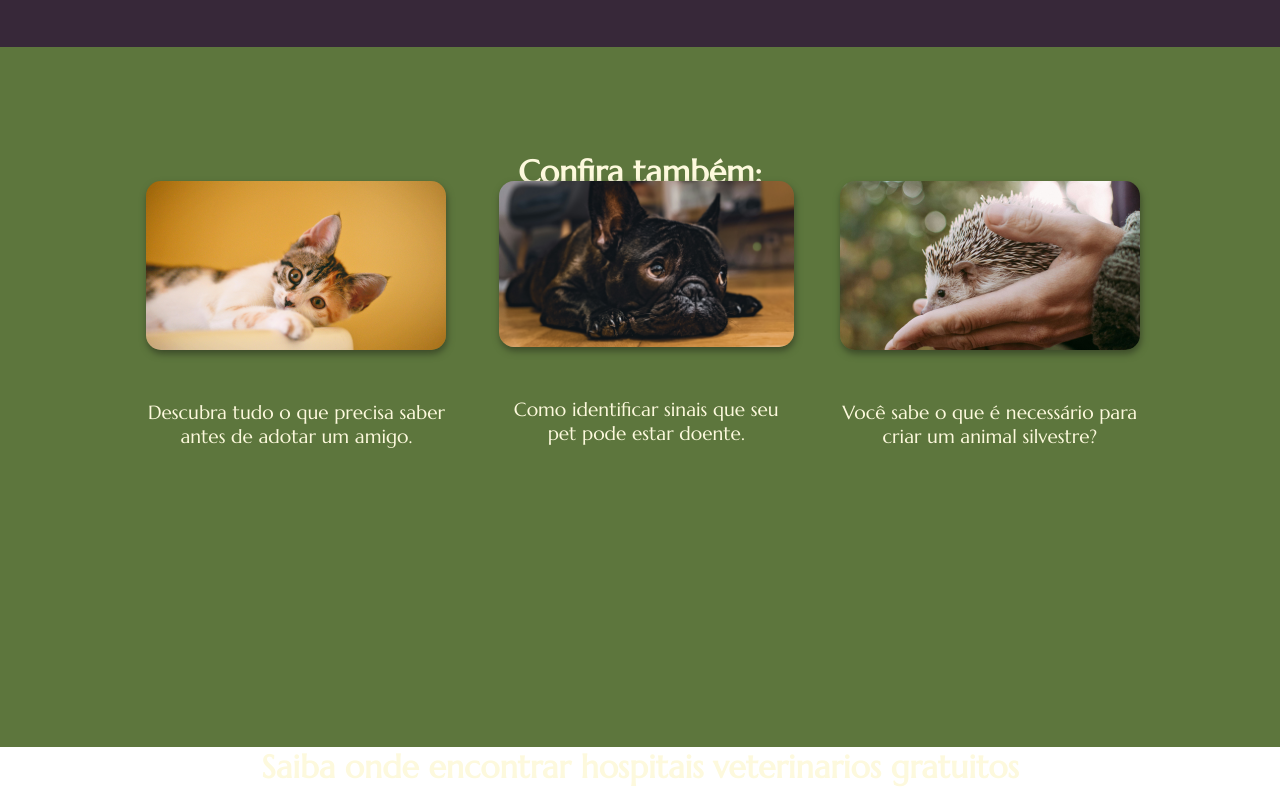
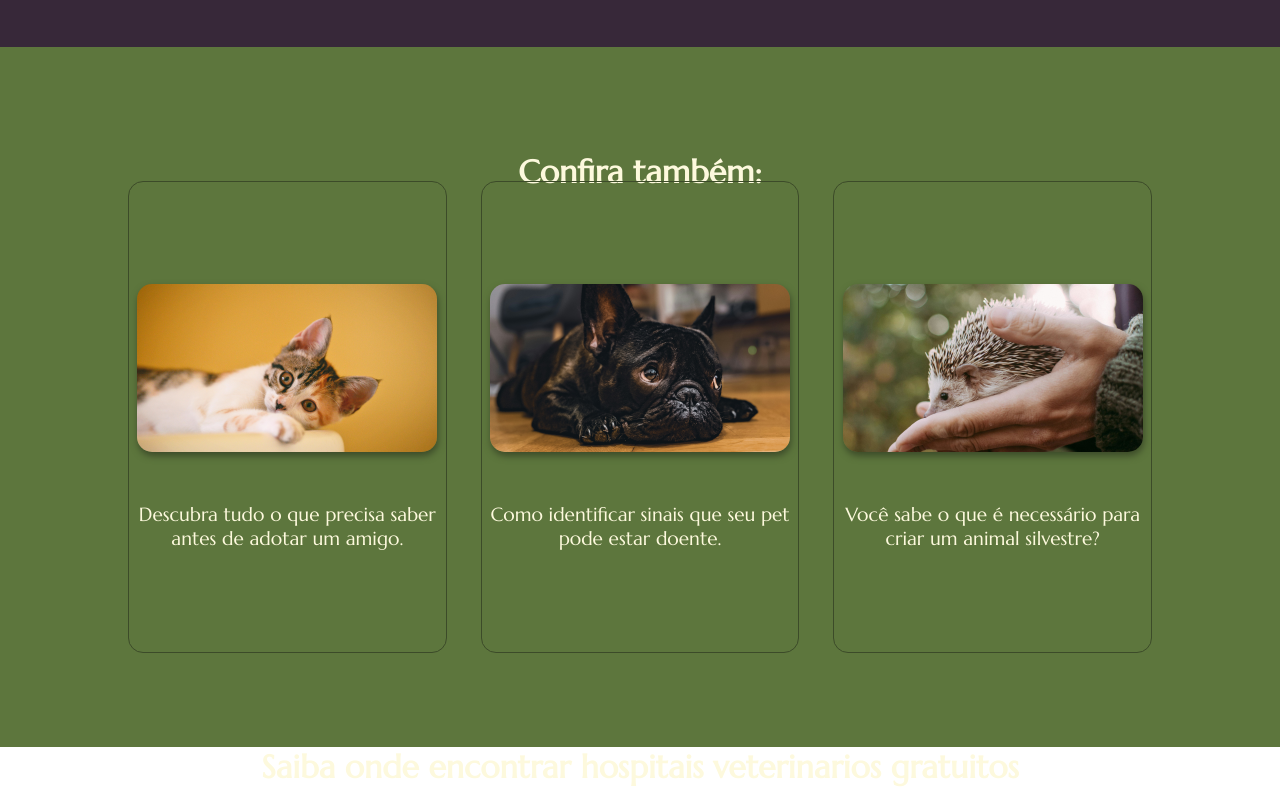
Before and after one commit to GabrielRoreds/voz-animal-api, a plain HTML site: page index.html in a window 1280 px wide. Shown: the part 1920-2707 px from the top of the page. Drawn offline with nearby package versions, Linux system fonts and the light colour scheme; a web font is replaced by a local one.

Commit message:
pendencia

```diff
--- a/index.html
+++ b/index.html
@@ -146,7 +146,7 @@
             <h2>Confira também:</h2>
 
             <ul class="lista-artigos">
-                <li class="cont-lista-artigo">
+                <li class="item-artigo">
 
                     <article class="caixa-artigos">
                         <a href="" class="link-artigos" >
@@ -157,8 +157,8 @@
                         </a>
                     </article>
                 </li>
-                <li  class="cont-lista-artigo">
-                    <article id="fig-artigos2">
+                <li  class="item-artigo">
+                    <article id="fig-artigos2" class="caixa-artigos">
                         <a href="" class="link-artigos" >
                             <figure class="fig-artigos" >
                                 <img class="img-artigos" src="img/art2.png" alt="buldogue francês preto deitado no chão de madeira.">
@@ -167,8 +167,8 @@
                         </a>
                     </article>
                 </li>
-                <li class="cont-lista-artigo">
-                    <article id="fig-artigos3">
+                <li class="item-artigo">
+                    <article id="fig-artigos3" class="caixa-artigos">
                         <a href="" class="link-artigos">
                             <figure class="fig-artigos">
                                 <img class="img-artigos" src="img/art3-600.png" alt="Ouriço-cacheiro sendo delicadamente segurado nas mãos de alguém.">
--- a/style.css
+++ b/style.css
@@ -294,7 +294,7 @@ h1{
 .container-denuncia{
     background-image: linear-gradient(to top, #7B7189 50%, #675369, #372839 ), linear-gradient(to bottom,#7B7189 50%, #675369, #372839  );
     background-position: top, bottom;
-    background-size: 100% 50%, 100% 50%;
+    background-size: 100% 50.1%, 100% 50%;
     background-repeat: no-repeat;
 
     display: grid;
@@ -634,11 +634,11 @@ h2{
     align-items: center;
     gap: 34px;
 }
-.cont-lista-artigo{
+.item-artigo{
     height: 59vh;/**/
 
 }
-.artigos-card{
+.caixa-artigos{
     border-radius: 15px;
     border: 1px solid #3c4b29;
     max-width: 350px;
```
